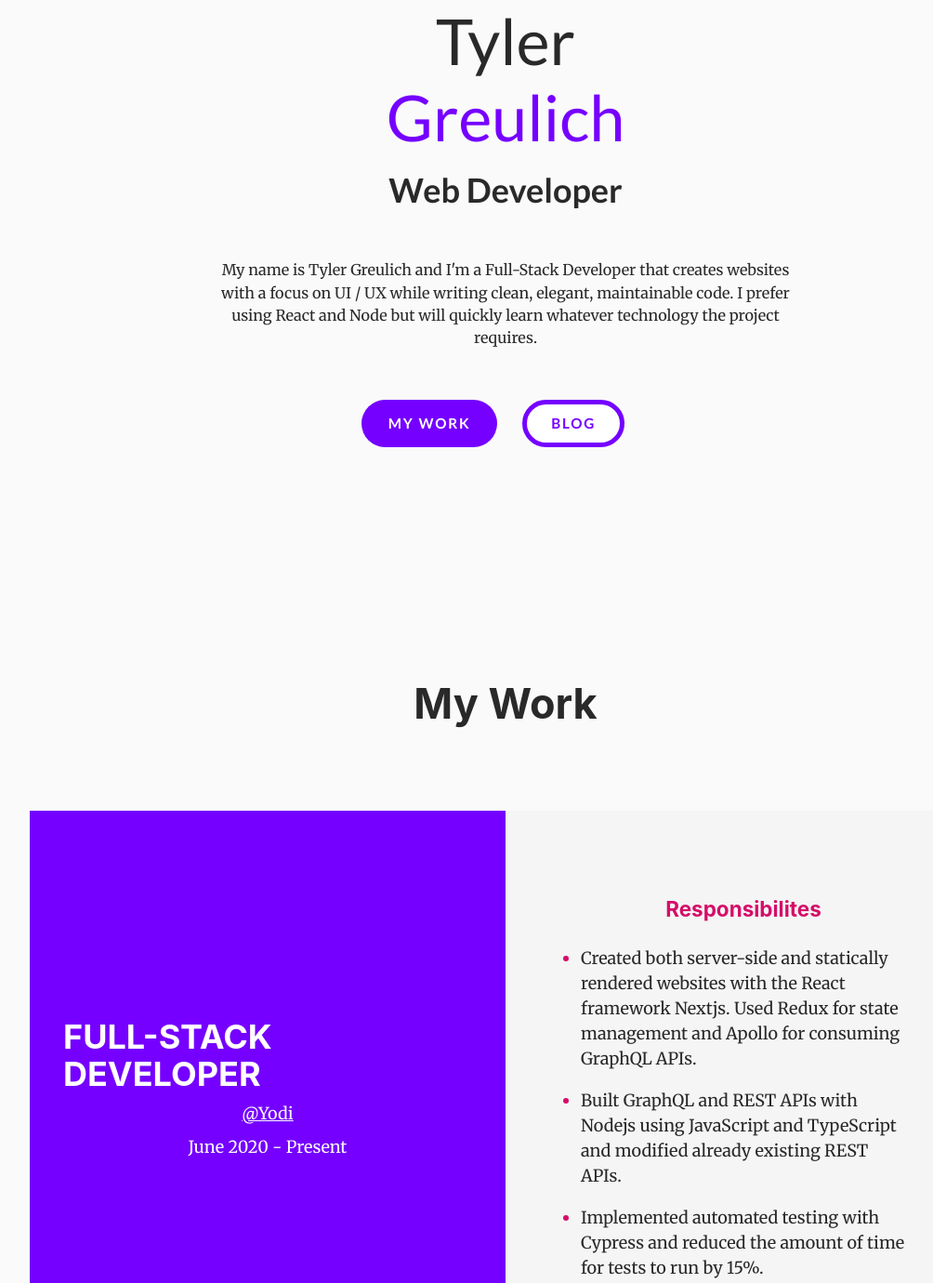
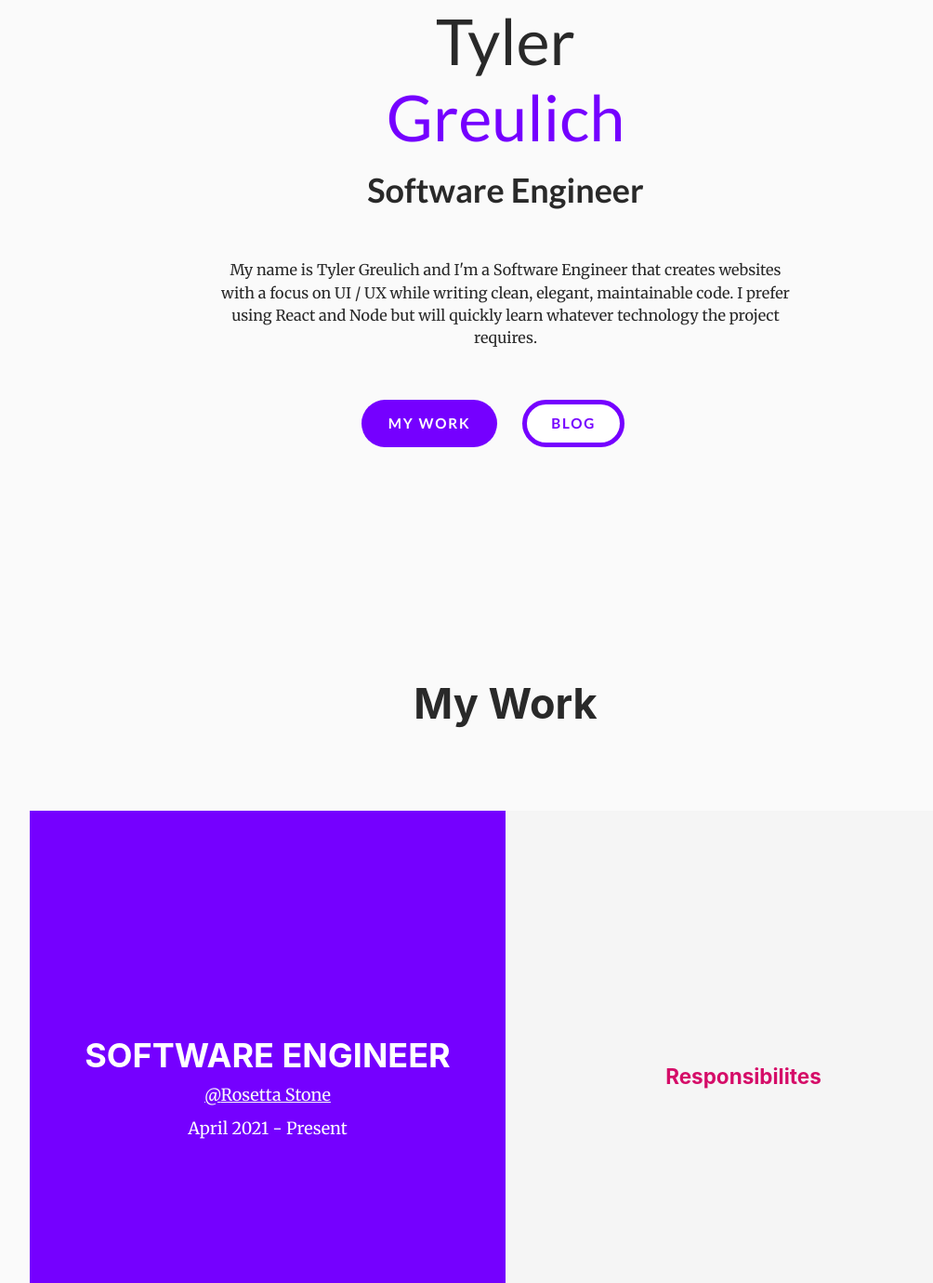
Before and after one commit to tylergreulich/my-website, a Gatsby site: page / in a window 1280 px wide. Shown: the part 158-1538 px from the top of the page at 93% size, without its empty margins (96-1100 px from the left). Built offline with nearby package versions, Linux system fonts and the light colour scheme; Gatsby itself is replaced by a stand-in of ours; some packages are replaced by stand-ins of ours.

Commit message:
updated content

```diff
--- a/src/components/hero/hero.js
+++ b/src/components/hero/hero.js
@@ -18,9 +18,9 @@ const Hero = () => {
             Tyler
             <br /> <span>Greulich</span>
           </h1>
-          <h2>Web Developer</h2>
+          <h2>Software Engineer</h2>
           <p>
-            My name is Tyler Greulich and I'm a Full-Stack Developer that
+            My name is Tyler Greulich and I'm a Software Engineer that
             creates websites with a focus on UI / UX while writing clean,
             elegant, maintainable code. I prefer using React and Node but will
             quickly learn whatever technology the project requires.
--- a/src/portfolioItemsData.js
+++ b/src/portfolioItemsData.js
@@ -1,13 +1,20 @@
 export const portfolioItemsData = [
+  {
+    jobTitle: 'Software Engineer',
+    company: 'Rosetta Stone',
+    companyUrl: 'https://www.rosettastone.com/',
+    date: 'April 2021 - Present',
+    responsibilities: []
+  },
   {
     jobTitle: 'Full-Stack Developer',
     company: 'Yodi',
     companyUrl: 'https://www.yodi.tech/',
-    date: 'June 2020 - Present',
+    date: 'June 2020 - September 2020',
     responsibilities: [
       'Created both server-side and statically rendered websites with the React framework Nextjs. Used Redux for state management and Apollo for consuming GraphQL APIs.',
       'Built GraphQL and REST APIs with Nodejs using JavaScript and TypeScript and modified already existing REST APIs.',
       'Implemented automated testing with Cypress and reduced the amount of time for tests to run by 15%.'
-    ]
-  }
+    ],
+  },
 ]
```
